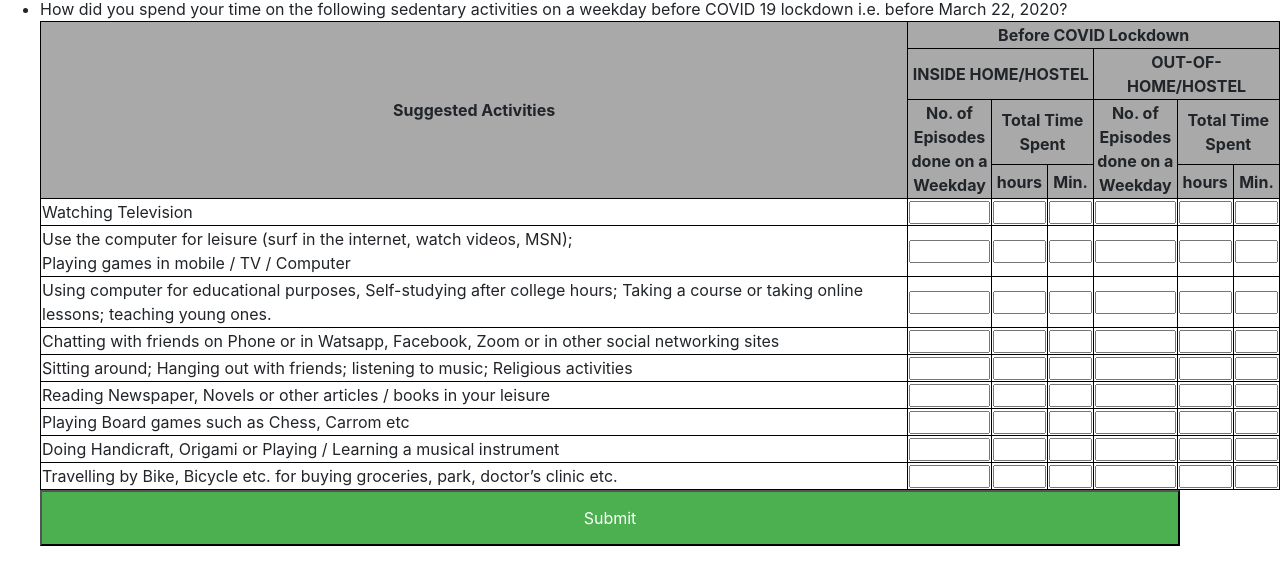
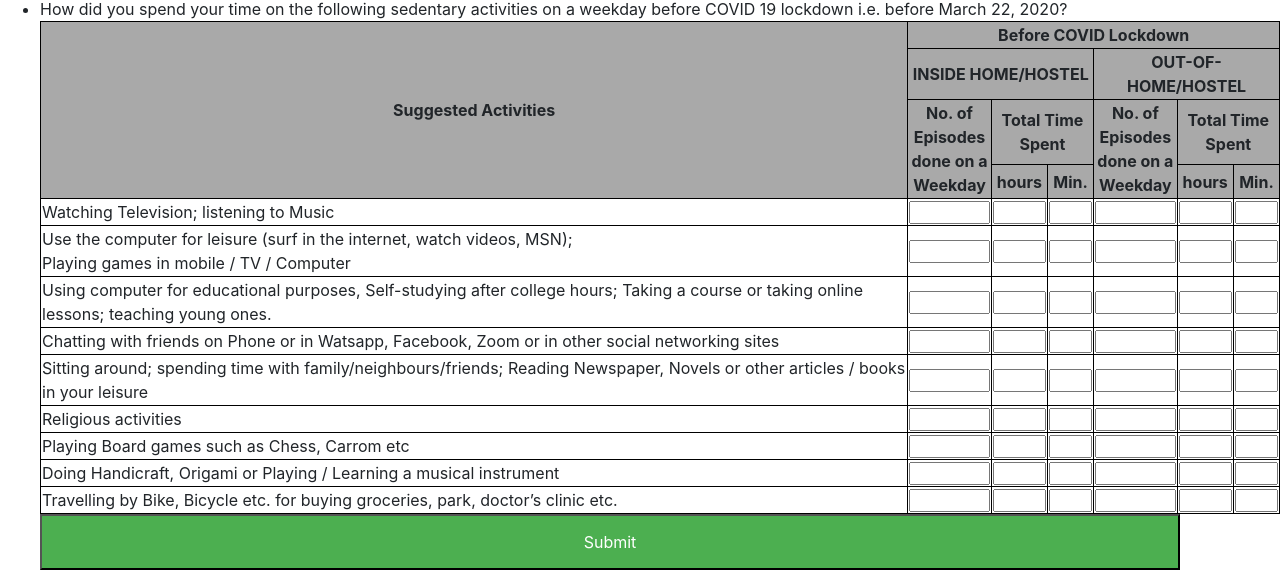
Before and after one commit to covid19iitdelhi/covid19iitdelhi.github.io, a plain HTML site: page page4.html in a window 1280 px wide. Shown: the part 197-771 px from the top of the page. Drawn offline with nearby package versions, Linux system fonts and the light colour scheme.

Commit message:
tables changed

```diff
--- a/page4.html
+++ b/page4.html
@@ -60,7 +60,7 @@ th.expand, td.expand {
 	    <th> Min. </th>
 	  </tr>
 	  <tr>
-	    <td> Watching Television</td>
+	    <td> Watching Television; listening to Music</td>
 	    <td> <input required id="Act1Ep1" type="text" name="entry.2345">
 	    </td>
 	    <td> <input required id="Act1h1" type="text" name="entry.2345">
@@ -125,8 +125,7 @@ th.expand, td.expand {
 	  </tr>
 
 	  <tr>
-	    <td>Sitting around; Hanging out with friends; listening to music; Religious
-	activities</td>
+	    <td>Sitting around; spending time with family/neighbours/friends; Reading Newspaper, Novels or other articles / books in your leisure</td>
 	    <td> <input required id="Act1Ep5" type="text" name="entry.2345">
 	    </td>
 	    <td> <input required id="Act1h5" type="text" name="entry.2345">
@@ -142,7 +141,7 @@ th.expand, td.expand {
 	  </tr>
 
 	  <tr>
-	    <td>Reading Newspaper, Novels or other articles / books in your leisure</td>
+	    <td>Religious activities</td>
 	    <td> <input required id="Act1Ep6" type="text" name="entry.2345">
 	    </td>
 	    <td> <input required id="Act1h6" type="text" name="entry.2345">
```
Also changed, not shown: page3.html (+3 -4 lines).
